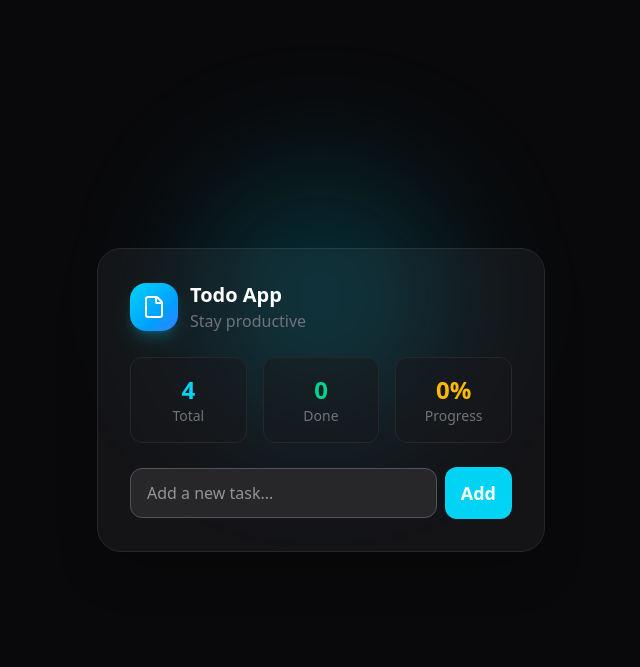
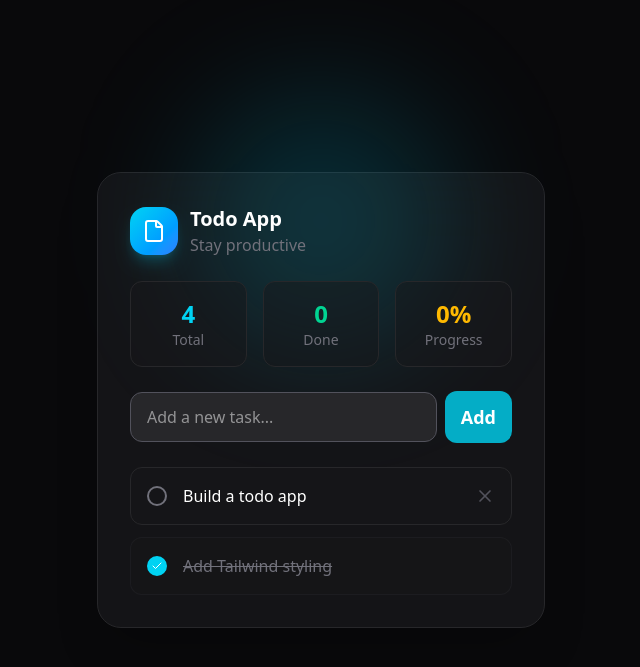
Before and after one commit to BenzzoKrugger/todo-app, a FastAPI app: page / in a window 1280 px wide. Shown: the top 667 px of the page, without its empty margins (319-959 px from the left). Run offline with FastAPI, Linux system fonts and the light colour scheme.

Commit message:
feat: UI finished

```diff
--- a/app/templates/index.html.j2
+++ b/app/templates/index.html.j2
@@ -66,7 +66,7 @@
         </div>
 
         {# Form #}
-        <form class="flex items-center gap-2">
+        <form class="flex items-center gap-2 mb-6">
           <input
             type="text"
             class="bg-zinc-800 px-4 py-3 rounded-xl grow outline-0 border border-zinc-600 focus:border-cyan-500"
@@ -74,11 +74,66 @@
           />
           <button
             type="submit"
-            class="bg-cyan-400 text-white text-lg font-bold px-4 py-3 rounded-xl hover:bg-cyan-400/80"
+            class="bg-cyan-400/80 text-white text-lg font-bold px-4 py-3 rounded-xl hover:bg-cyan-400/50"
           >
             Add
           </button>
         </form>
+
+        {# Tasks #}
+        <ul class="space-y-3">
+          <li
+            class="border border-zinc-800 bg-zinc-900/50 rounded-xl p-4 flex items-center"
+          >
+            <button
+              class="rounded-full border-2 border-zinc-500 size-5 hover:border-cyan-400"
+            ></button>
+            <span class="ml-4 grow">Build a todo app</span>
+            <button>
+              <svg
+                xmlns="http://www.w3.org/2000/svg"
+                width="24"
+                height="24"
+                viewBox="0 0 24 24"
+                fill="none"
+                stroke="currentColor"
+                stroke-width="2"
+                stroke-linecap="round"
+                stroke-linejoin="round"
+                class="size-5 text-zinc-600 hover:text-red-400"
+              >
+                <path d="M18 6 6 18" />
+                <path d="m6 6 12 12" />
+              </svg>
+            </button>
+          </li>
+          <li
+            class="border border-zinc-800/50 bg-zinc-900/30 rounded-xl p-4 flex items-center"
+          >
+            <button
+              class="rounded-full border-2 border-cyan-400 bg-cyan-400 size-5 flex justify-center items-center"
+            >
+              <svg
+                xmlns="http://www.w3.org/2000/svg"
+                width="24"
+                height="24"
+                viewBox="0 0 24 24"
+                fill="none"
+                stroke="currentColor"
+                stroke-width="2"
+                stroke-linecap="round"
+                stroke-linejoin="round"
+                class="size-3"
+              >
+                <path d="M20 6 9 17l-5-5" />
+              </svg>
+            </button>
+            <span class="ml-4 text-zinc-500 line-through"
+              >Add Tailwind styling</span
+            >
+            <button></button>
+          </li>
+        </ul>
       </div>
     </div>
   </div>
```
